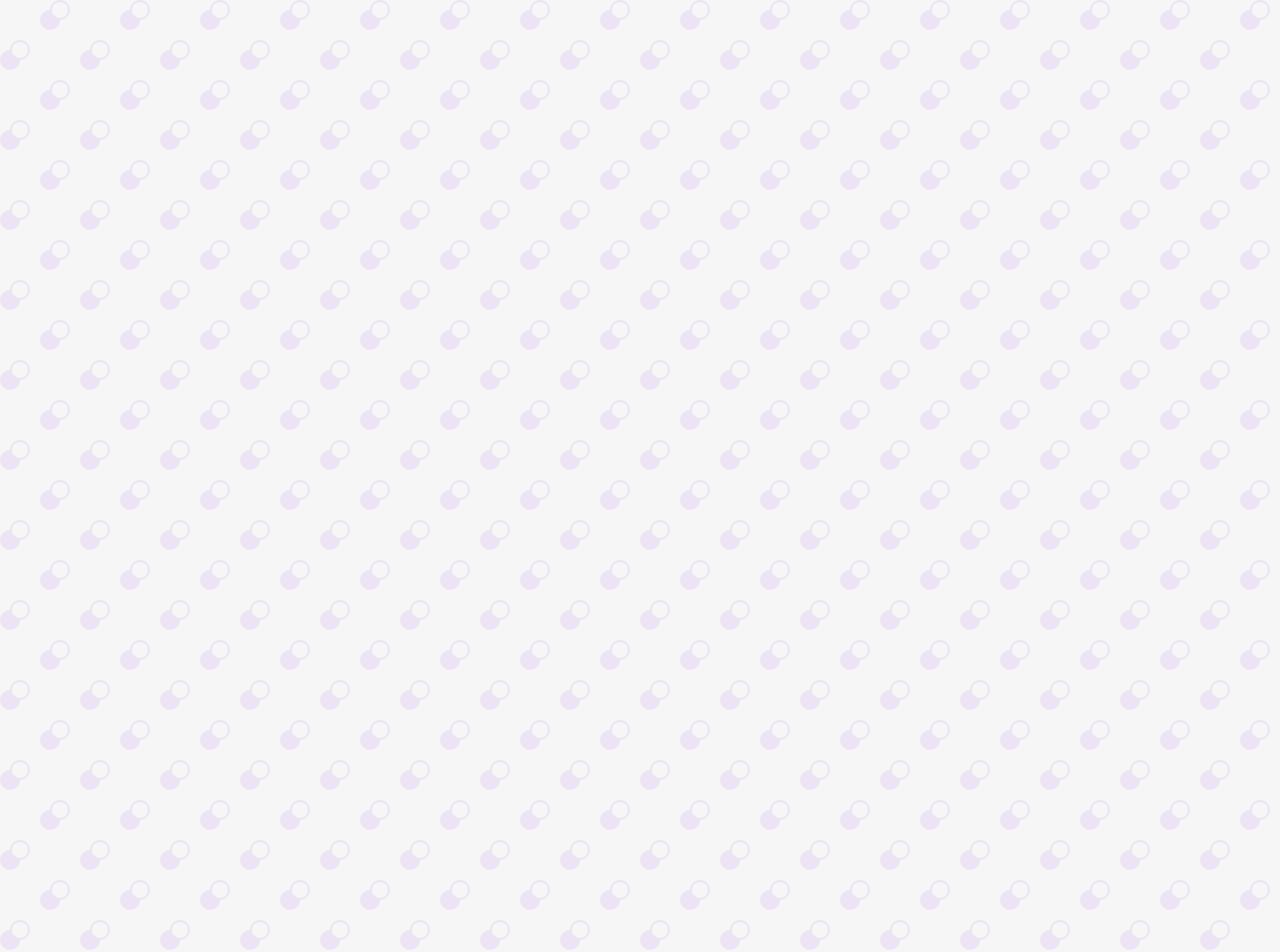
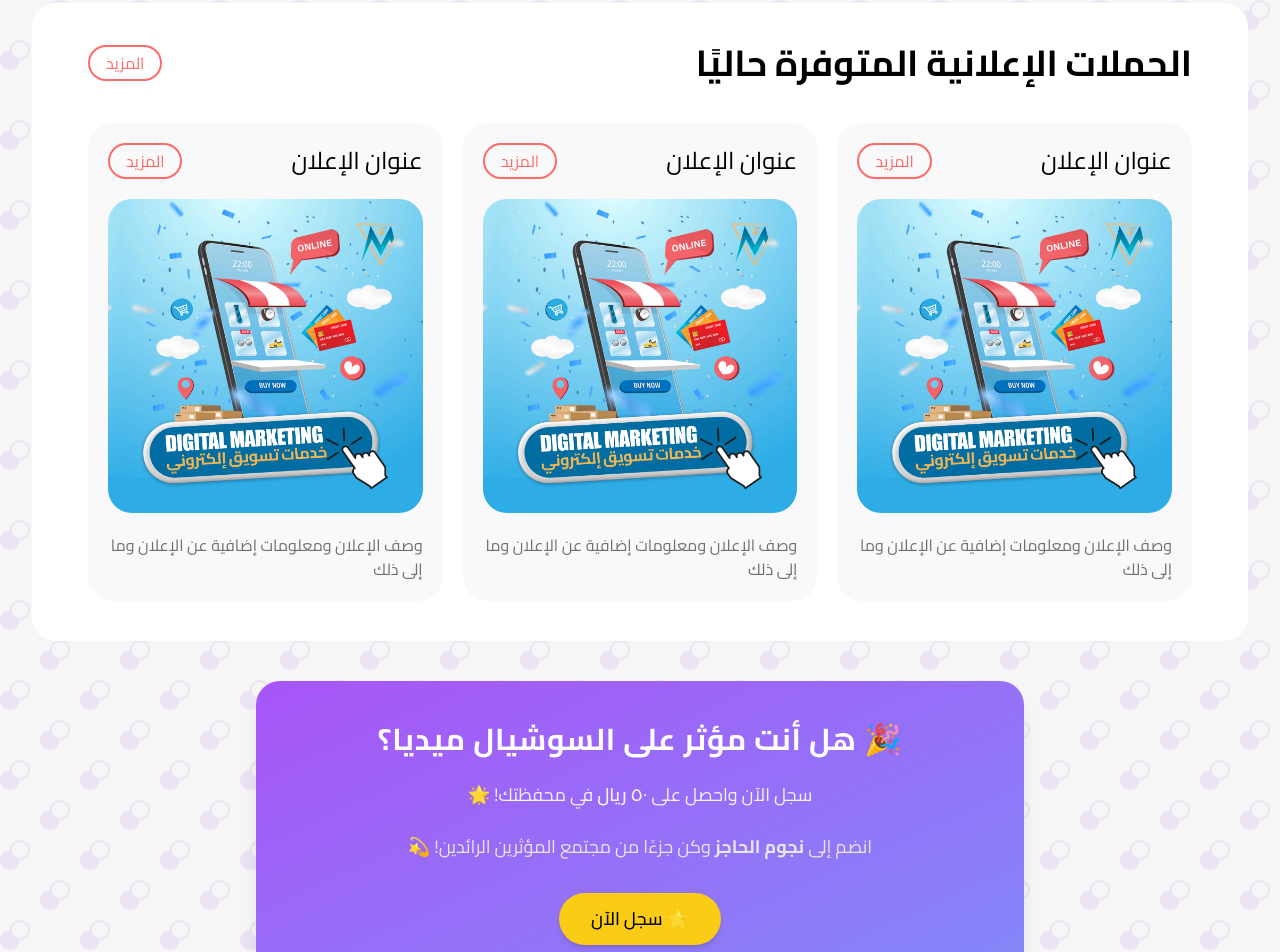
Before and after one commit to 0xBadawy/Nogoom.El-Deira, a React (Vite) app: page / in a window 1280 px wide. Shown: the part 1240-2192 px from the top of the page. Built offline with nearby package versions, Linux system fonts and the light colour scheme; a web font is replaced by a local one.

Commit message:
Add CurrentAdv and SocialMediaInfluencers components; update Arabic translations

```diff
--- a/public/locales/ar.json
+++ b/public/locales/ar.json
@@ -18,6 +18,10 @@
     "firstDescription" :"أعلن معنا وكن جزءًا من عالم مشاهير محافظة",
     "secondDescription" :"حيث يتصدر إعلانك المشهد ويصل إلى آلاف المتابعين في منطقتك. بفضل قاعدة جماهيرية واسعة وتأثير قوي، ستتمكن من تعزيز علامتك التجارية وتحقيق أهدافك التسويقية. انضم الآن واكتشف قوة الإعلان الموجه والمستهدف!"
   },
+  "currentAdv":{
+    "Title" : "الحملات الإعلانية المتوفرة حاليًا"
+  }
+  ,
   "footer": {
     "copyright": "جميع الحقوق محفوظة.",
     "terms": "الشروط والأحكام"
--- a/src/HomePage/HomePage.jsx
+++ b/src/HomePage/HomePage.jsx
@@ -2,8 +2,10 @@
 import HeroSection from "./Landing/HeroSection";
 import Navbar from "../Components/NavBar/Navbar";
 import DownloadApp from "./Landing/DownloadApp";
+import CurrentAdv from "./Landing/CurrentAdv";
 import CityAdv from "./Landing/CityAdv";
 import "../style/pattern.css";
+import SocialMediaInfluencers from "./Landing/SocialMediaInfluencers";
 const HomePage = () => {
   const [isVisible, setIsVisible] = React.useState(true);
 
@@ -23,11 +25,13 @@
   }, []);
 
   return (
-    <div className="PatternBG">
+    <div className="PatternBG" style={{fontFamily:"Cairo"}}>
       {isVisible && <Navbar />}
       <HeroSection />
-      <CityAdv/>
+      <CityAdv />
       {/* <DownloadApp /> */}
+      <CurrentAdv />
+      <SocialMediaInfluencers/>
       <div className="h-[1000px]"></div>
     </div>
   );
--- /dev/null
+++ b/src/HomePage/Landing/AdvCard.jsx
@@ -0,0 +1,22 @@
+import React from "react";
+
+export const AdvCard = ({Title,Link,Img,des}) => {
+return (
+    <div className="bg-[#F9F9F9] rounded-3xl p-5">
+        <div className="flex justify-between items-center">
+            <h1 className="text-2xl">{Title}</h1>
+            <a href={Link} className="text-[#FF6B6B] border-[#FF6B6B] border-2 px-4 py-1 rounded-full">
+                المزيد
+            </a>
+        </div>
+        <img
+            src={Img}
+            alt="Ad Image"
+            className="w-full h-auto mt-5 rounded-3xl"
+        />
+        <p className="text-[#707070] mt-5">
+            {des}
+        </p>
+    </div>
+);
+};
--- /dev/null
+++ b/src/HomePage/Landing/CurrentAdv.jsx
@@ -0,0 +1,58 @@
+import React from "react";
+import i18n from "../../i18n";
+import { useTranslation } from "react-i18next";
+import { AdvCard } from "./AdvCard";
+import Image from "../../assets/Images/Digital-Marketing.jpg";
+const CurrentAdv = () => {
+  const { t } = useTranslation();
+  //Title,Link,Img,des
+  const arr = [
+    {
+      Title: t("عنوان الإعلان"),
+      Link: "/",
+      Img: Image,
+      des: t("  وصف الإعلان ومعلومات إضافية عن الإعلان وما إلى ذلك"),
+    },
+    {
+      Title: t("عنوان الإعلان"),
+      Link: "/",
+      Img: Image,
+      des: t("  وصف الإعلان ومعلومات إضافية عن الإعلان وما إلى ذلك"),
+    },
+    {
+      Title: t("عنوان الإعلان"),
+      Link: "/",
+      Img: Image,
+      des: t("  وصف الإعلان ومعلومات إضافية عن الإعلان وما إلى ذلك"),
+    },
+
+  ];
+  return (
+    <div
+      className="bg-[#fff] relative w-[95%] h-[vh] py-10 mt-5 px-14 rounded-3xl  mx-auto "
+      style={{ direction: "rtl", fontFamily: "Cairo" }}
+    >
+      <div className="flex justify-between items-center">
+        <h1 className="text-4xl font-bold">{i18n.t("currentAdv.Title")} </h1>
+        <button className="text-[#FF6B6B] border-[#FF6B6B] border-2 px-4 py-1 rounded-full">
+          المزيد
+        </button>
+      </div>
+      <div className="grid grid-cols-1 md:grid-cols-2 lg:grid-cols-3 gap-5 mt-10">
+        {arr.map((item, index) => {
+          return (
+            <AdvCard
+              key={index}
+              Title={item.Title}
+              Link={item.Link}
+              Img={item.Img}
+              des={item.des}
+            />
+          );
+        })}
+      </div>
+    </div>
+  );
+};
+
+export default CurrentAdv;
--- /dev/null
+++ b/src/HomePage/Landing/SocialMediaInfluencers.jsx
@@ -0,0 +1,66 @@
+import React, { useState, useEffect } from "react";
+
+const SocialMediaInfluencers = () => {
+  const [location, setLocation] = useState("");
+  const [isSignedUp, setIsSignedUp] = useState(false);
+
+  // Simulating location fetch
+  useEffect(() => {
+    setLocation("الحاجز");
+  }, []);
+
+  const handleSignUpClick = () => {
+    setIsSignedUp(true);
+  };
+
+  return (
+    <div className="bg-gradient-to-br from-purple-500 to-indigo-400 w-[95%] max-w-3xl py-10 px-8 mt-10 mx-auto rounded-3xl shadow-xl text-center relative" style={{direction:"rtl"}}>
+      {/* Animated Background Elements */}
+      <div className="absolute inset-0 overflow-hidden -z-10">
+        <div className="absolute top-0 left-0 w-32 h-32 bg-pink-300 opacity-20 rounded-full blur-2xl animate-pulse"></div>
+        <div className="absolute bottom-10 right-0 w-24 h-24 bg-yellow-300 opacity-30 rounded-full blur-2xl animate-pulse"></div>
+      </div>
+
+      {/* Header */}
+      <h2 className="text-3xl font-bold mb-6 text-white tracking-wide">
+        🎉 هل أنت مؤثر على السوشيال ميديا؟
+      </h2>
+
+      {/* Description */}
+      <p className="text-lg text-gray-100 mb-6">
+        سجل الآن واحصل على <span className="font-semibold">٥٠ ريال</span> في
+        محفظتك! 🌟
+      </p>
+      <p className="text-lg text-gray-200 mb-8">
+        انضم إلى <span className="font-bold">{`نجوم ${location}`}</span> وكن
+        جزءًا من مجتمع المؤثرين الرائدين! 💫
+      </p>
+
+      {/* Sign-Up Button */}
+      <button
+        onClick={handleSignUpClick}
+        className="bg-yellow-400 text-black py-3 px-8 rounded-full text-lg font-medium shadow-md hover:scale-105 transition-transform hover:bg-yellow-500"
+      >
+        {isSignedUp ? "🎉 تم التسجيل! أهلاً بك في النجوم" : "⭐ سجل الآن"}
+      </button>
+
+      {/* Additional Info */}
+      {!isSignedUp && (
+        <p className="text-sm text-gray-300 mt-6">
+          انضم إلى منصة مليئة بالفرص وساهم في صنع الفرق!
+        </p>
+      )}
+
+      {/* Confetti Effect on Success */}
+      {isSignedUp && (
+        <div className="absolute inset-0 flex justify-center items-center pointer-events-none">
+          <div className="w-4 h-4 bg-pink-400 rounded-full animate-bounce mx-1"></div>
+          <div className="w-4 h-4 bg-yellow-400 rounded-full animate-bounce delay-150 mx-1"></div>
+          <div className="w-4 h-4 bg-blue-400 rounded-full animate-bounce delay-300 mx-1"></div>
+        </div>
+      )}
+    </div>
+  );
+};
+
+export default SocialMediaInfluencers;
```
Also changed, not shown: src/assets/Images/Digital-Marketing.jpg (added).
